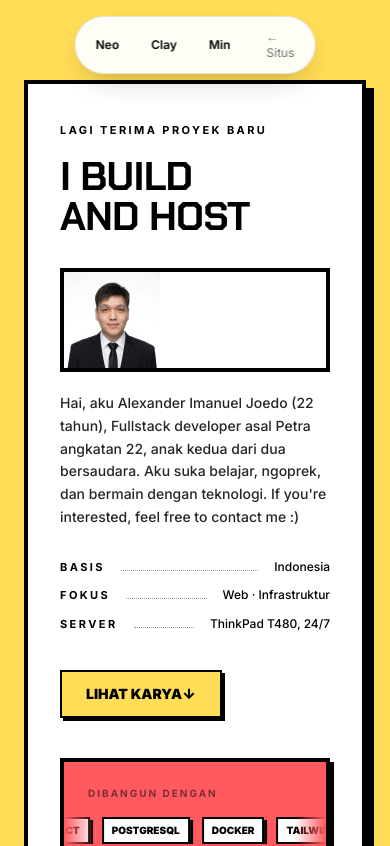
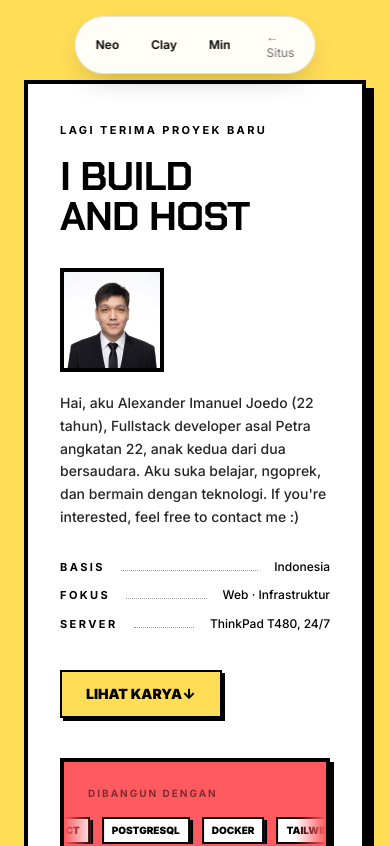
Before and after one commit to cena135/chiyu-porto, a Next.js app: page /demo/neo in a window 390 px wide. Shown: the top 846 px of the page. Built offline with nearby package versions, Linux system fonts and the light colour scheme; no server answers; the database is empty; a web font is replaced by a local one.

Commit message:
Fix avatar stretch in profile blocks on mobile

```diff
--- a/src/components/Bento.tsx
+++ b/src/components/Bento.tsx
@@ -123,7 +123,7 @@ export function Bento({
                 sampai keluar dari lipatan layar. */}
             <div className="mt-8 flex max-w-xl flex-col gap-5 sm:flex-row sm:items-start">
               <motion.span
-                className="block shrink-0 overflow-hidden rounded-2xl"
+                className="block shrink-0 self-start overflow-hidden rounded-2xl"
                 variants={{ hover: { scale: 1.05, rotate: -2 } }}
                 whileHover={{ scale: 1.05 }}
                 transition={pegas}
--- a/src/components/themes/ThemeSections.tsx
+++ b/src/components/themes/ThemeSections.tsx
@@ -63,7 +63,7 @@ export function ProfilBlok({
   return (
     <div className={kelas.wadah ?? "mt-8 flex max-w-xl flex-col gap-5 sm:flex-row sm:items-start"}>
       <motion.span
-        className={`block shrink-0 overflow-hidden ${kelas.foto ?? "rounded-2xl"}`}
+        className={`block shrink-0 self-start overflow-hidden ${kelas.foto ?? "rounded-2xl"}`}
         whileHover={{ scale: 1.05 }}
         transition={{ type: "spring", stiffness: 320, damping: 22 }}
       >
```
